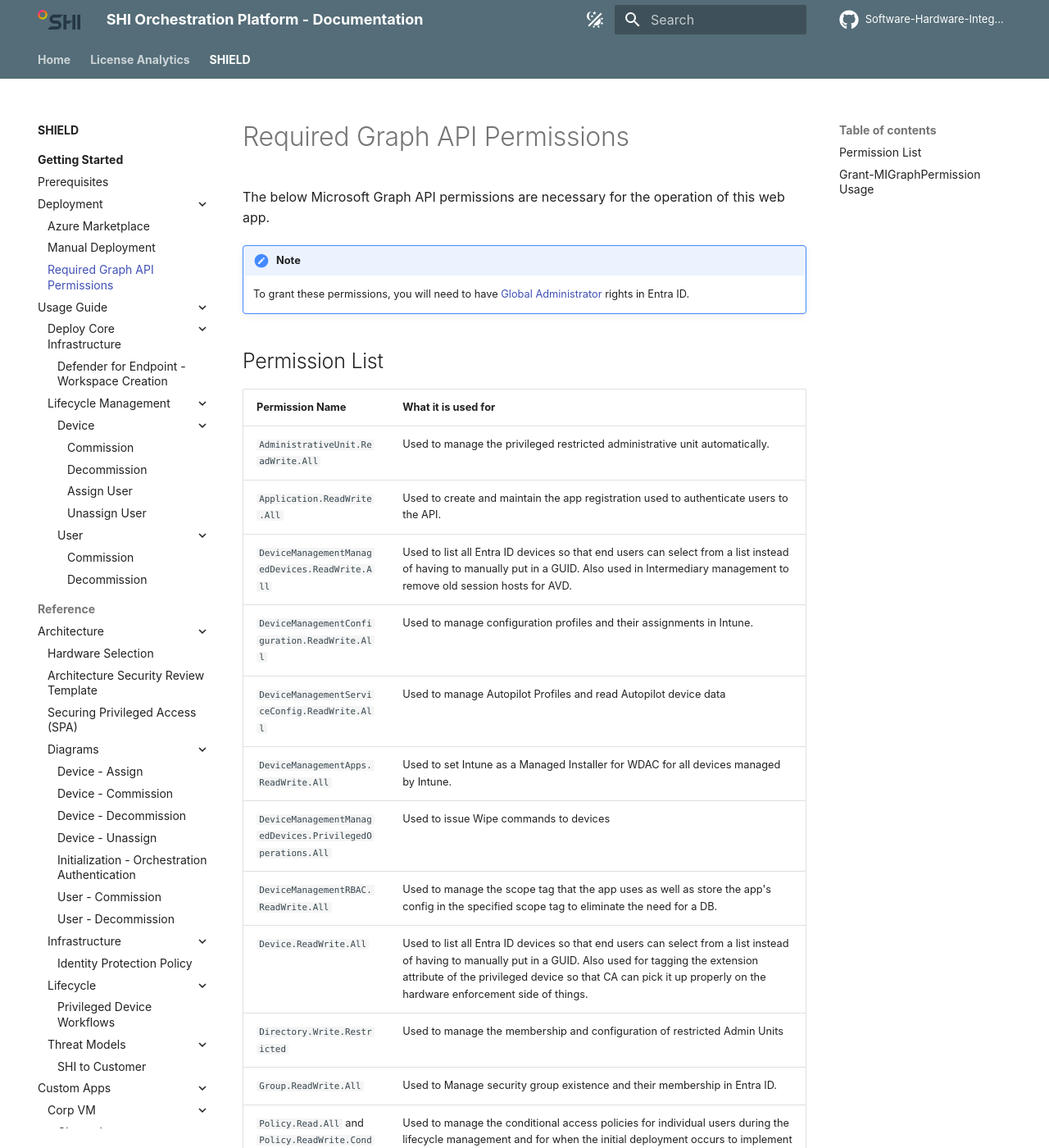
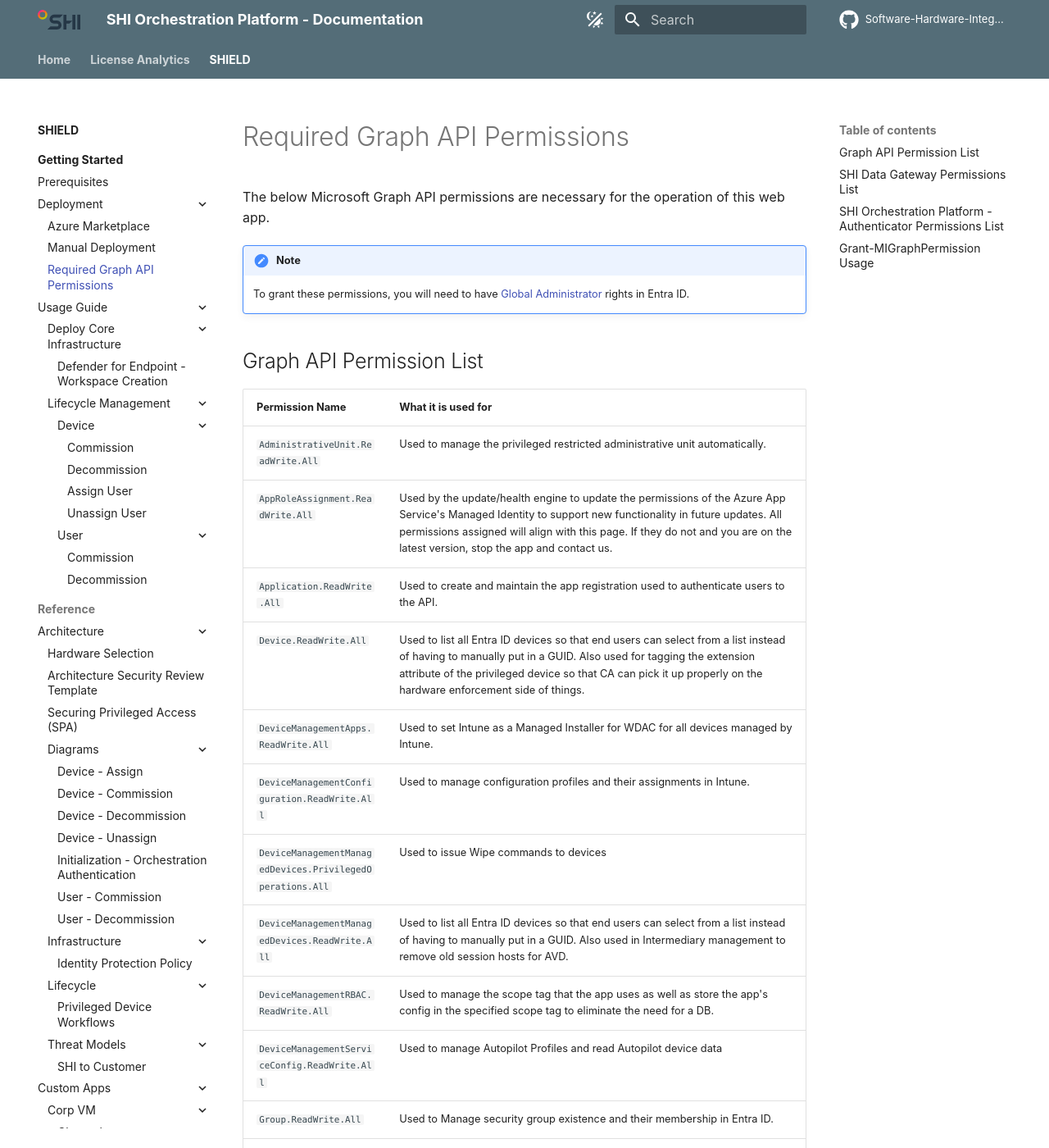
Before and after one commit to Software-Hardware-Integration-Lab/Documentation, an MkDocs documentation site: the page built from docs/SHIELD/Getting-Started/Deployment/Required-Graph-API-Permissions.md, in a window 1280 px wide and 1400 px high. Shown: the whole window at 82% size. Built offline with MkDocs 1.6.1 and Material for MkDocs 9.7.7, drawn with Linux system fonts in a browser that asks for light colours; plug-ins that fetch from the network failed and are left out; comment, search, counter and statistics services are not loaded; some of the changed text lies outside the part shown.

Commit message:
Update Permissions
Update the set of permissions used to the latest required set for the upcoming v3 launch.
Organize into alphabetical order.
Update some wording.

```diff
--- a/docs/SHIELD/Getting-Started/Deployment/Required-Graph-API-Permissions.md
+++ b/docs/SHIELD/Getting-Started/Deployment/Required-Graph-API-Permissions.md
@@ -5,25 +5,37 @@ The below Microsoft Graph API permissions are necessary for the operation of thi
 !!! note
     To grant these permissions, you will need to have [Global Administrator](https://learn.microsoft.com/en-us/azure/active-directory/roles/permissions-reference#groups-administrator) rights in Entra ID.
 
-## Permission List
+## Graph API Permission List
 
 | Permission Name | What it is used for |
 |-----------------|---------------------|
 | `AdministrativeUnit.ReadWrite.All` | Used to manage the privileged restricted administrative unit automatically. |
+| `AppRoleAssignment.ReadWrite.All` | Used by the update/health engine to update the permissions of the Azure App Service's Managed Identity to support new functionality in future updates. All permissions assigned will align with this page. If they do not and you are on the latest version, stop the app and contact us. |
 | `Application.ReadWrite.All` | Used to create and maintain the app registration used to authenticate users to the API. |
+| `Device.ReadWrite.All` | Used to list all Entra ID devices so that end users can select from a list instead of having to manually put in a GUID. Also used for tagging the extension attribute of the privileged device so that CA can pick it up properly on the hardware enforcement side of things.|
+| `DeviceManagementApps.ReadWrite.All` | Used to set Intune as a Managed Installer for WDAC for all devices managed by Intune. |
+| `DeviceManagementConfiguration.ReadWrite.All` | Used to manage configuration profiles and their assignments in Intune. |
+| `DeviceManagementManagedDevices.PrivilegedOperations.All` | Used to issue Wipe commands to devices |
 | `DeviceManagementManagedDevices.ReadWrite.All` | Used to list all Entra ID devices so that end users can select from a list instead of having to manually put in a GUID. Also used in Intermediary management to remove old session hosts for AVD. |
-| `DeviceManagementConfiguration.ReadWrite.All` | Used to manage configuration profiles and their assignments in Intune. |
+| `DeviceManagementRBAC.ReadWrite.All` | Used to manage the scope tag that the app uses as well as store the app's config in the specified scope tag to eliminate the need for a DB. |
 | `DeviceManagementServiceConfig.ReadWrite.All` | Used to manage Autopilot Profiles and read Autopilot device data |
-| `DeviceManagementApps.ReadWrite.All` | Used to set Intune as a Managed Installer for WDAC for all devices managed by Intune. |
-| `DeviceManagementManagedDevices.PrivilegedOperations.All` | Used to issue Wipe commands to devices |
-| `DeviceManagementRBAC.ReadWrite.All` | Used to manage the scope tag that the app uses as well as store the app's config in the specified scope tag to eliminate the need for a DB. |
-| `Device.ReadWrite.All` | Used to list all Entra ID devices so that end users can select from a list instead of having to manually put in a GUID. Also used for tagging the extension attribute of the privileged device so that CA can pick it up properly on the hardware enforcement side of things.|
-| `Directory.Write.Restricted` | Used to manage the membership and configuration of restricted Admin Units |
 | `Group.ReadWrite.All` | Used to Manage security group existence and their membership in Entra ID. |
 | `Policy.Read.All` and `Policy.ReadWrite.ConditionalAccess` | Used to manage the conditional access policies for individual users during the lifecycle management and for when the initial deployment occurs to implement health checks, and identity partitioning. |
 | `RoleManagement.ReadWrite.Directory` | Used to manage role assigned security groups (SGs that can have Entra ID Roles assigned to them). |
 | `User.ReadWrite.All` | Used to create, list, manage, and remove privileged users and retrieve a list of all non-users (and their properties) so that they can be added to security groups and device configurations. |
-| `AppRoleAssignment.ReadWrite.All` | Used by the update/health engine to update the permissions of the Azure App Service's Managed Identity to support new functionality in future updates. All permissions assigned will align with this page. If they do not, stop the app and contact us. |
+
+## SHI Data Gateway Permissions List
+
+| Permission Name | What it is used for |
+|-----------------|---------------------|
+| `LicenseReport.ReadWrite` | Used to store the license report after a run of License Analytics has completed. |
+| `Telemetry.Sop.ReadWrite` | Used by SOP to store its monthly telemetry report and keep it isolated from other tenants. |
+
+## SHI Orchestration Platform - Authenticator Permissions List
+
+| Permission Name | What it is used for |
+|-----------------|---------------------|
+| `Authenticator.Attest` | Used to prove that the SOP is not a threat actor and to home to the correct tenant when requesting SCC auth credentials. |
 
 !!! note
     `Policy.Read.All` is necessary due to a known issue with the current Graph API, in the future `Policy.ReadWrite.ConditionalAccess` is all that will be necessary.
```
